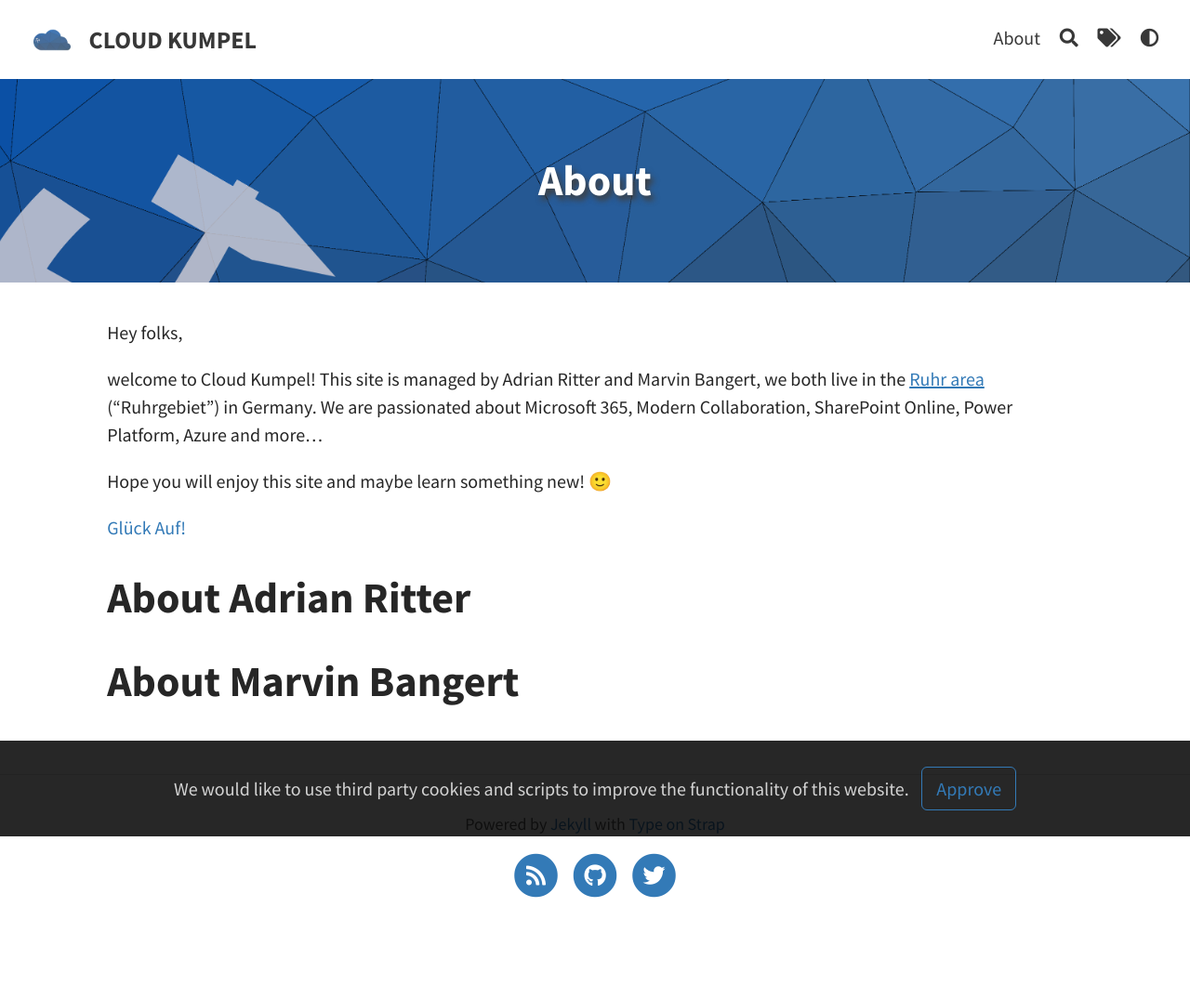
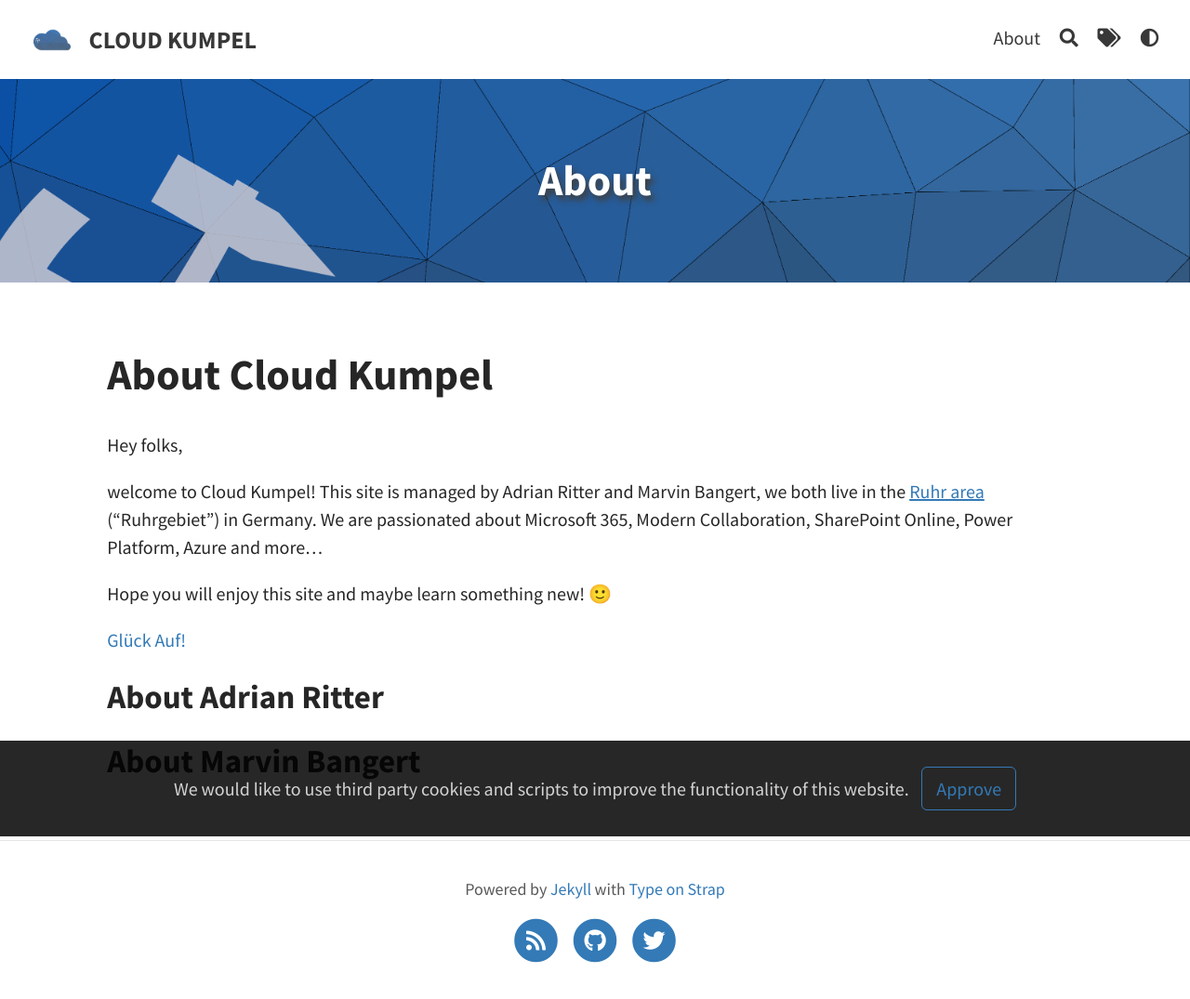
Before and after one commit to Cloud-Kumpel/CloudKumpel, a Jekyll site: the page built from pages/about.md, in a window 1280 px wide. Shown: the whole page at 93% size. Built offline with Jekyll 4.4.1, drawn with Linux system fonts in a browser that asks for light colours; before the commit the page ends 1004 px from its top, so only the background shows below that.

Commit message:
Updated Headers

```diff
--- a/pages/about.md
+++ b/pages/about.md
@@ -4,6 +4,8 @@
 permalink: /about/
 feature-img: "assets/img/header image.png"
 ---
+
+# About Cloud Kumpel
 
 Hey folks,
 
@@ -13,6 +15,6 @@
 
 [Glück Auf!](https://en.wikipedia.org/wiki/Gl%C3%BCck_auf){:target="_blank"}
 
-# About Adrian Ritter
+## About Adrian Ritter
 
-# About Marvin Bangert
+## About Marvin Bangert
```
